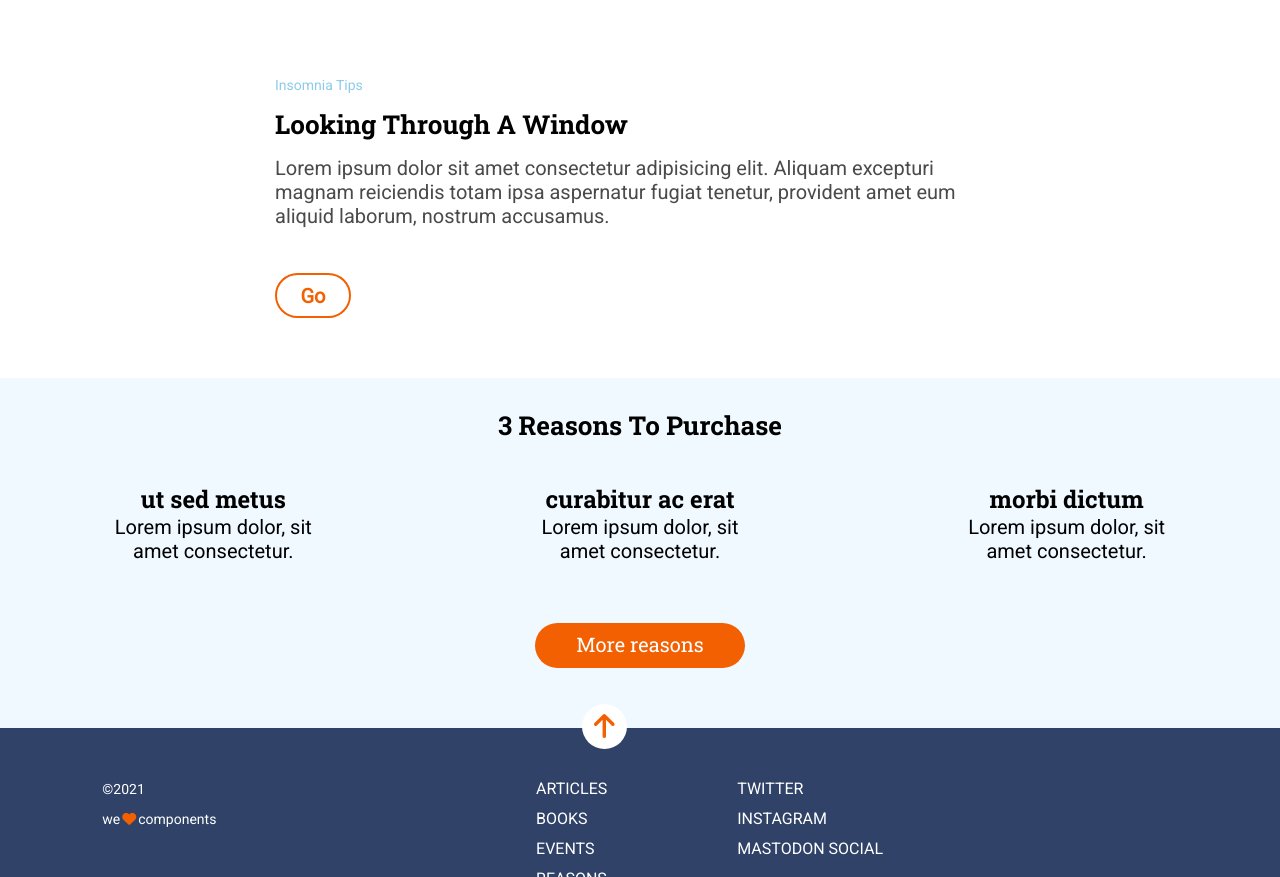
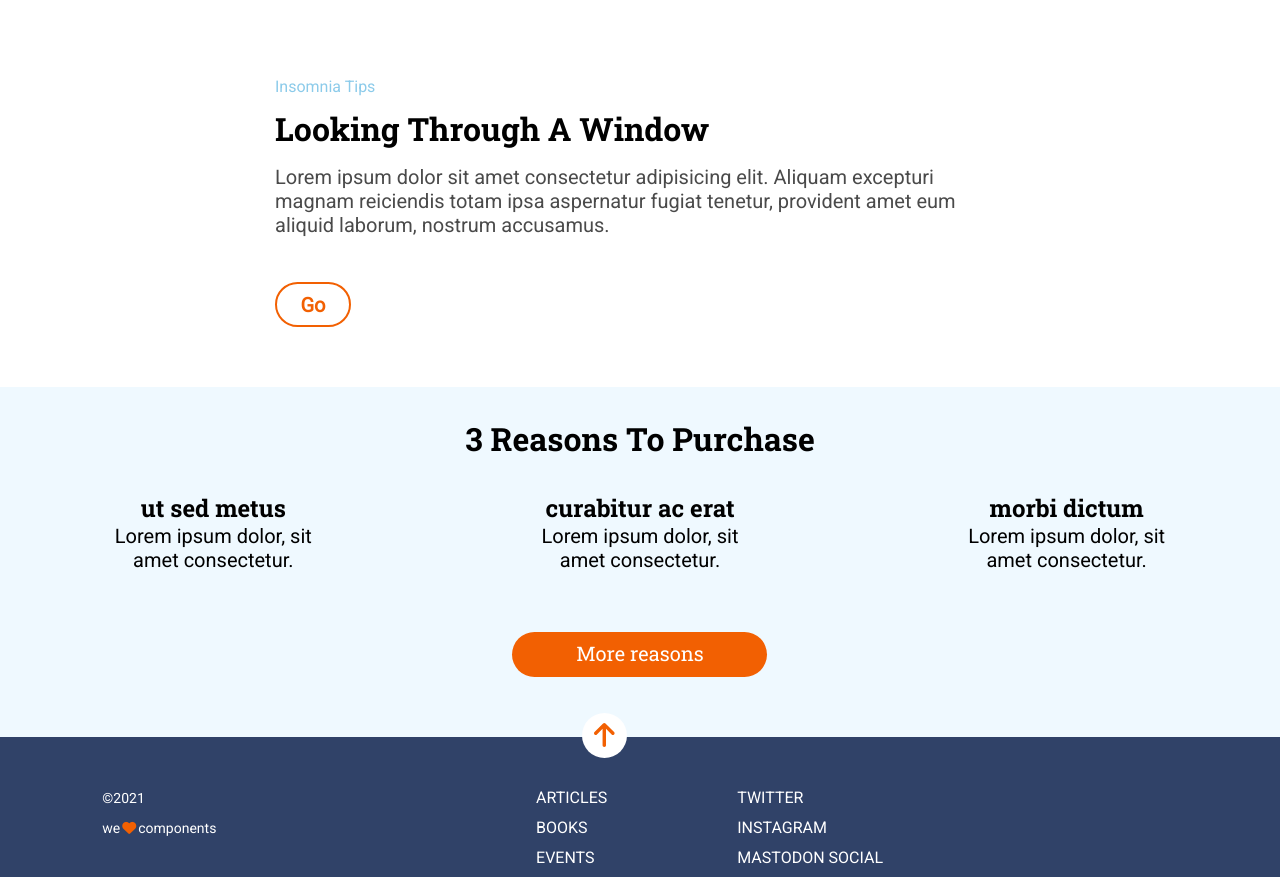
Before and after one commit to Adalab/modulo-1-evaluacion-final-Lorena999, a website: page docs/index.html in a window 1280 px wide. Shown: the part 768-1645 px from the top of the page. Drawn offline with nearby package versions, Linux system fonts and the light colour scheme; files that its build step writes are made by us from their sources.

Commit message:
add media desktop

```diff
--- a/src/scss/layout/_main.scss
+++ b/src/scss/layout/_main.scss
@@ -65,6 +65,9 @@
   color: #8ccbea;
   text-transform: capitalize;
   margin-top: 30px;
+  @media all and (min-width: 1200px) {
+    font-size: 16px;
+  }
 }
 .title-tips {
   color: black;
@@ -74,6 +77,9 @@
   margin-bottom: 15px;
   @media all and (min-width: 768px) {
     font-size: 26px;
+  }
+  @media all and (min-width: 1200px) {
+    font-size: 32px;
   }
 }
 .text-tips {
@@ -126,6 +132,9 @@
   @media all and (min-width: 768px) {
     font-size: 26px;
   }
+  @media all and (min-width: 1200px) {
+    font-size: 32px;
+  }
 }
 .box {
   justify-self: center;
@@ -151,8 +160,7 @@
 .button-more {
   width: 62%;
   height: 45px;
-  min-width: 184px;
-  max-width: 210px;
+  width: 184px;
   background-color: $color-orange;
   border-radius: 2em;
   justify-self: center;
@@ -162,4 +170,10 @@
   font-weight: 500;
   text-align: center;
   padding-top: 8px;
+  @media all and (min-width: 768px) {
+    width: 210px;
+  }
+  @media all and (min-width: 1200px) {
+    width: 255px;
+  }
 }
```
